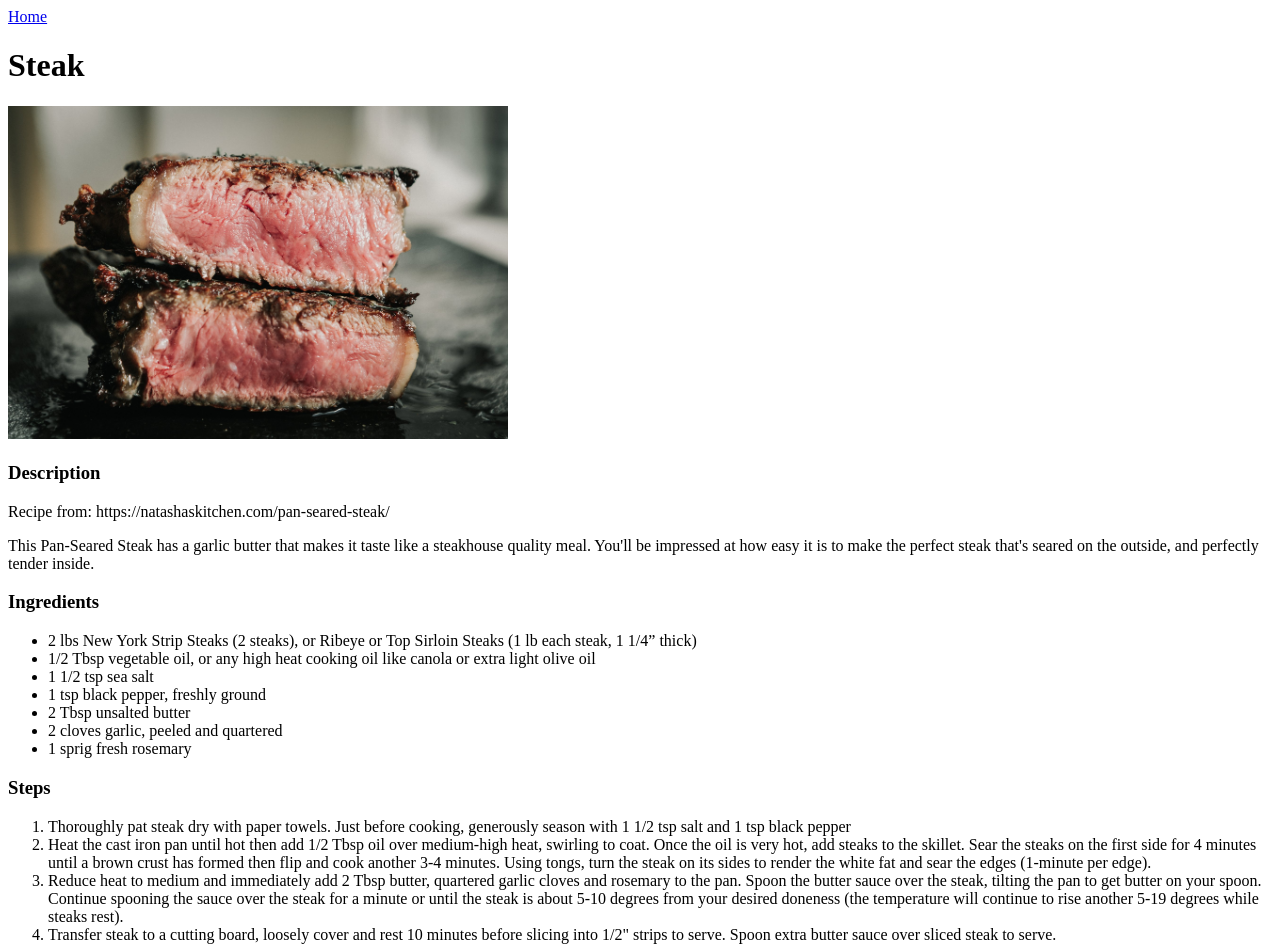
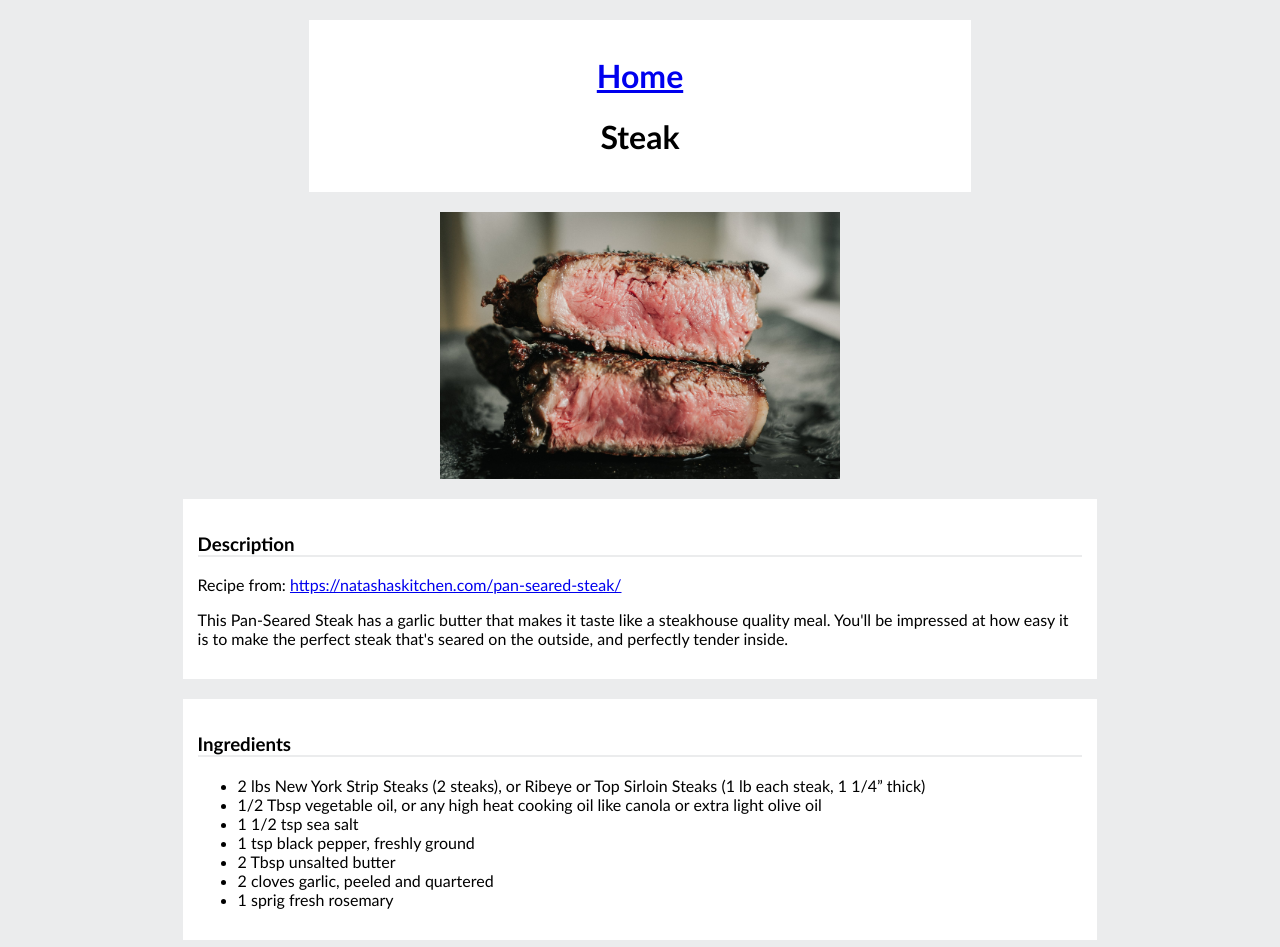
Before and after one commit to JustinB06/odin-recipes, a plain HTML site: page recipes/steak.html in a window 1280 px wide. Shown: the top 947 px of the page. Drawn offline with Linux system fonts and the light colour scheme.

Commit message:
Add styling to each recipe page
Added styling to chicken, beef-stir-fry, and
steak recipe pages. They all share the same styling.
Also made minor adjustments to heading sizing, and
image sizing in each recipe page HTML.

```diff
--- a/recipes/steak.html
+++ b/recipes/steak.html
@@ -3,25 +3,38 @@
   <head>
     <meta charset="UTF-8" />
     <title>Steak</title>
+    <link rel="stylesheet" href="../styles/recipes-styles.css" />
   </head>
   <body>
-    <a href="../index.html">Home</a>
+    <div class="top-bar">
+      <h1><a href="../index.html">Home</a></h1>
       <h1>Steak</h1>
-    <img src="../images/steak.jpg" width="500px" />
+    </div>
 
+    <img src="../images/steak.jpg" width="400px" />
+
+    <div class="description">
       <h3>Description</h3>
-    <p>Recipe from: https://natashaskitchen.com/pan-seared-steak/</p>
+      <p>
+        Recipe from:
+        <a href="https://natashaskitchen.com/pan-seared-steak/"
+          >https://natashaskitchen.com/pan-seared-steak/</a
+        >
+      </p>
       <p>
         This Pan-Seared Steak has a garlic butter that makes it taste like a
-      steakhouse quality meal. You'll be impressed at how easy it is to make the
-      perfect steak that's seared on the outside, and perfectly tender inside.
+        steakhouse quality meal. You'll be impressed at how easy it is to make
+        the perfect steak that's seared on the outside, and perfectly tender
+        inside.
       </p>
+    </div>
 
+    <div class="ingredients">
       <h3>Ingredients</h3>
       <ul>
         <li>
-        2 lbs New York Strip Steaks (2 steaks), or Ribeye or Top Sirloin Steaks
-        (1 lb each steak, 1 1/4” thick)
+          2 lbs New York Strip Steaks (2 steaks), or Ribeye or Top Sirloin
+          Steaks (1 lb each steak, 1 1/4” thick)
         </li>
         <li>
           1/2 Tbsp vegetable oil, or any high heat cooking oil like canola or
@@ -33,7 +46,9 @@
         <li>2 cloves garlic, peeled and quartered</li>
         <li>1 sprig fresh rosemary</li>
       </ul>
+    </div>
 
+    <div class="steps">
       <h3>Steps</h3>
       <ol>
         <li>
@@ -41,12 +56,12 @@
           generously season with 1 1/2 tsp salt and 1 tsp black pepper
         </li>
         <li>
-        Heat the cast iron pan until hot then add 1/2 Tbsp oil over medium-high
-        heat, swirling to coat. Once the oil is very hot, add steaks to the
-        skillet. Sear the steaks on the first side for 4 minutes until a brown
-        crust has formed then flip and cook another 3-4 minutes. Using tongs,
-        turn the steak on its sides to render the white fat and sear the edges
-        (1-minute per edge).
+          Heat the cast iron pan until hot then add 1/2 Tbsp oil over
+          medium-high heat, swirling to coat. Once the oil is very hot, add
+          steaks to the skillet. Sear the steaks on the first side for 4 minutes
+          until a brown crust has formed then flip and cook another 3-4 minutes.
+          Using tongs, turn the steak on its sides to render the white fat and
+          sear the edges (1-minute per edge).
         </li>
         <li>
           Reduce heat to medium and immediately add 2 Tbsp butter, quartered
@@ -58,9 +73,10 @@
         </li>
         <li>
           Transfer steak to a cutting board, loosely cover and rest 10 minutes
-        before slicing into 1/2" strips to serve. Spoon extra butter sauce over
-        sliced steak to serve.
+          before slicing into 1/2" strips to serve. Spoon extra butter sauce
+          over sliced steak to serve.
         </li>
       </ol>
+    </div>
   </body>
 </html>
--- a/styles/styles.css
+++ b/styles/index-styles.css
@@ -31,7 +31,7 @@ div {
 h3 {
   padding: 10px 0 10px 10px;
   margin-bottom: 0;
-  border-bottom: 1px solid #ebeced;
+  border-bottom: 2px solid #ebeced;
 }
 
 ul {
--- /dev/null
+++ b/styles/recipes-styles.css
@@ -0,0 +1,33 @@
+html {
+  font-family: "Gill Sans", "Gill Sans MT", Calibri, "Trebuchet MS", sans-serif;
+  background-color: #ebeced;
+}
+
+.top-bar {
+  text-align: center;
+  background-color: white;
+  padding: 15px;
+  margin: 20px auto;
+  width: 50%;
+}
+
+img {
+  display: block;
+  width: 400px;
+  margin: 0 auto;
+}
+
+.description,
+.ingredients,
+.steps {
+  background-color: white;
+  padding: 15px;
+  margin: 20px auto;
+  width: 70%;
+}
+
+.description h3,
+.ingredients h3,
+.steps h3 {
+  border-bottom: 2px solid #ebeced;
+}
```
Also changed, not shown: index.html (+1 -1 lines), recipes/beef-stir-fry.html (+23 -11 lines), recipes/chicken.html (+19 -12 lines). Lines whose indentation alone changed are shown as unchanged.
